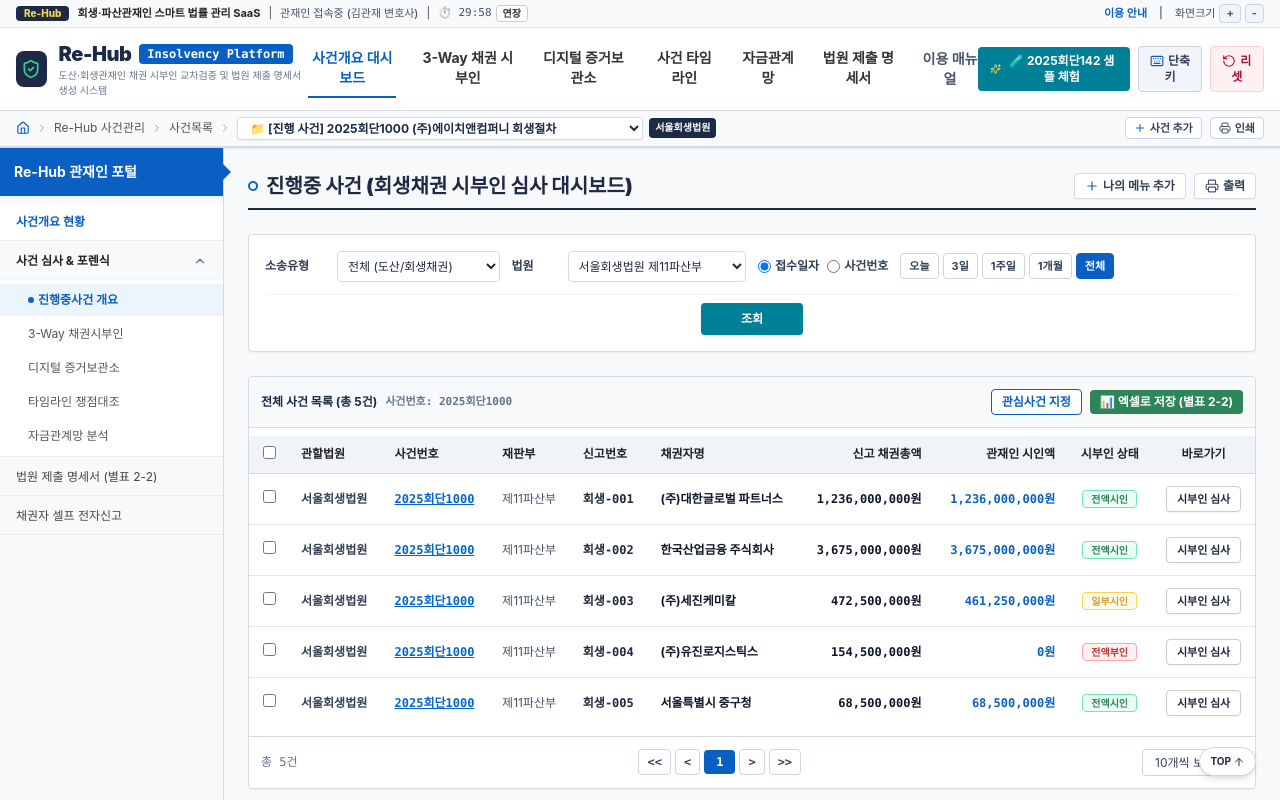
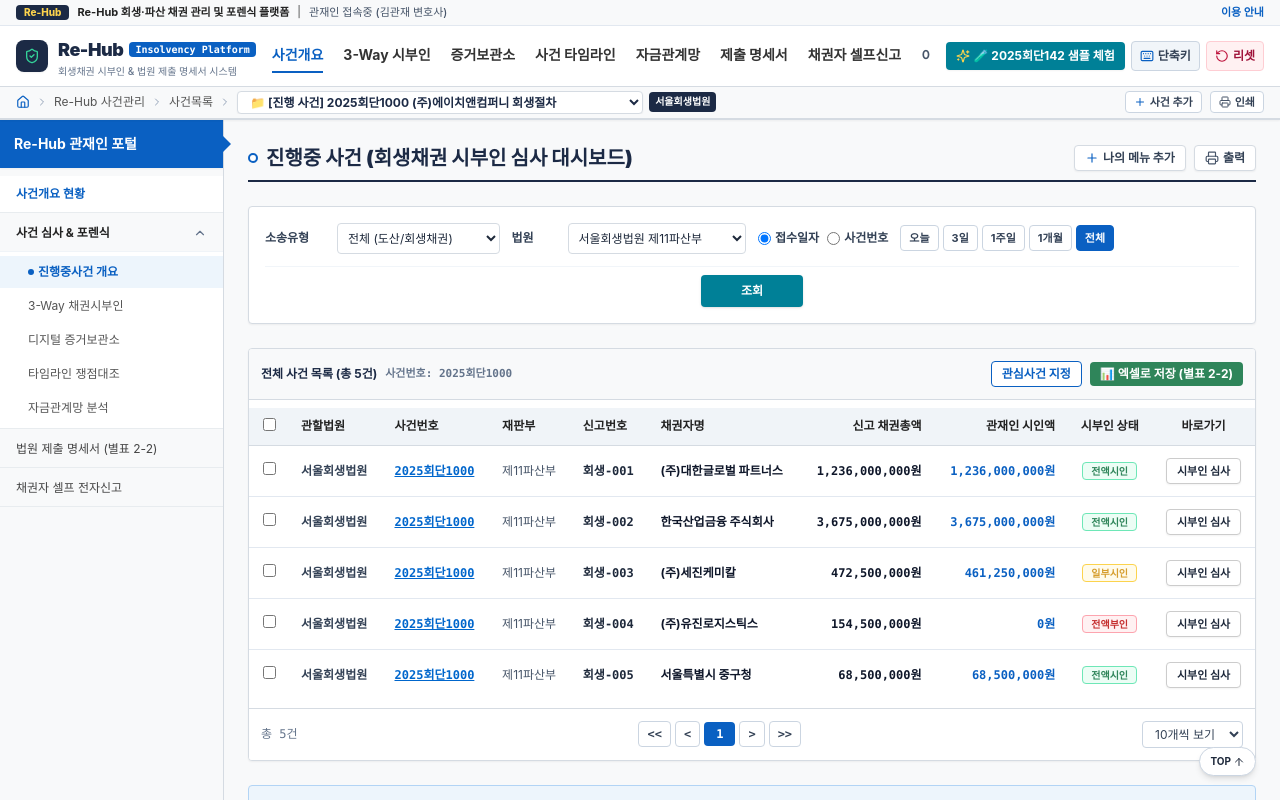
Before and after one commit to yinamsu/re-hub, a Next.js app: page / in a window 1280 px wide. Shown: the top 800 px of the page. Built offline with nearby package versions, Linux system fonts and the light colour scheme.

Commit message:
fix: resolve navigation tab text wrapping in Header component by enforcing whitespace-nowrap and concise single-line labels

```diff
--- a/components/Header.tsx
+++ b/components/Header.tsx
@@ -39,125 +39,109 @@ export const Header: React.FC<HeaderProps> = ({
   const [showShortcutModal, setShowShortcutModal] = useState(false);
   const [showResetConfirm, setShowResetConfirm] = useState(false);
   const [showManualModal, setShowManualModal] = useState(false);
-  const [timerSeconds, setTimerSeconds] = useState(1798); // 29:58
-
-  const formatTimer = (secs: number) => {
-    const m = Math.floor(secs / 60);
-    const s = secs % 60;
-    return `${m}:${s < 10 ? '0' : ''}${s}`;
-  };
 
   return (
     <header className="bg-white border-b border-[#D5DBE2] shadow-sm sticky top-0 z-40 select-none">
       {/* 1. Top Utility Bar */}
       <div className="bg-[#F8F9FA] text-[#444444] text-[11px] py-1 px-4 border-b border-[#E2E8F0]">
-        <div className="max-w-7xl mx-auto flex justify-between items-center">
+        <div className="max-w-7xl mx-auto flex justify-between items-center whitespace-nowrap">
           <div className="flex items-center space-x-2">
             <span className="bg-[#1C2A45] text-amber-300 px-2 py-0.2 rounded text-[10px] font-extrabold">Re-Hub</span>
-            <span className="font-bold text-[#222222]">회생·파산관재인 스마트 법률 관리 SaaS</span>
+            <span className="font-bold text-[#222222]">Re-Hub 회생·파산 채권 관리 및 포렌식 플랫폼</span>
             <span>|</span>
             <span className="text-slate-600 font-medium">관재인 접속중 (김관재 변호사)</span>
-            <span>|</span>
-            <div className="flex items-center space-x-1 text-slate-600 font-mono">
-              <span>⏱️ {formatTimer(timerSeconds)}</span>
-              <button
-                onClick={() => setTimerSeconds(1800)}
-                className="bg-[#FFFFFF] border border-[#CCCCCC] text-[#333333] hover:bg-slate-100 text-[10px] px-1.5 py-0.2 rounded font-bold ml-1"
-              >
-                연장
-              </button>
-            </div>
           </div>
 
           <div className="flex items-center space-x-3 text-slate-600 font-medium">
             <button onClick={() => setShowManualModal(true)} className="hover:underline text-[#0A60C2] font-bold">이용 안내</button>
-            <span>|</span>
-            <div className="flex items-center space-x-1">
-              <span>화면크기</span>
-              <button className="px-1.5 bg-slate-100 border border-slate-300 rounded font-bold hover:bg-slate-200">+</button>
-              <button className="px-1.5 bg-slate-100 border border-slate-300 rounded font-bold hover:bg-slate-200">-</button>
-            </div>
           </div>
         </div>
       </div>
 
       {/* 2. Main Branding & Re-Hub Navigation Bar */}
-      <div className="max-w-7xl mx-auto px-4 py-3 flex items-center justify-between">
+      <div className="max-w-7xl mx-auto px-4 py-2.5 flex items-center justify-between gap-4">
         {/* Re-Hub Brand Logo */}
-        <div className="flex items-center space-x-3 cursor-pointer" onClick={() => setActiveTab('overview')}>
-          <div className="w-9 h-9 bg-[#1C2A45] rounded-lg flex items-center justify-center text-white shadow-sm">
-            <ShieldCheck className="w-5 h-5 text-emerald-400" />
+        <div className="flex items-center space-x-2.5 cursor-pointer flex-shrink-0" onClick={() => setActiveTab('overview')}>
+          <div className="w-8 h-8 bg-[#1C2A45] rounded-lg flex items-center justify-center text-white shadow-sm flex-shrink-0">
+            <ShieldCheck className="w-4 h-4 text-emerald-400" />
           </div>
-          <div>
-            <div className="flex items-center space-x-2">
-              <span className="text-xl font-black text-[#1C2A45] tracking-tight">Re-Hub</span>
-              <span className="text-xs bg-[#0A60C2] text-white px-2 py-0.5 rounded font-bold font-mono">
+          <div className="whitespace-nowrap">
+            <div className="flex items-center space-x-1.5">
+              <span className="text-lg font-black text-[#1C2A45] tracking-tight">Re-Hub</span>
+              <span className="text-[10px] bg-[#0A60C2] text-white px-1.5 py-0.2 rounded font-bold font-mono">
                 Insolvency Platform
               </span>
             </div>
-            <p className="text-[10px] text-slate-500 font-medium">도산·회생관재인 채권 시부인 교차검증 및 법원 제출 명세서 생성 시스템</p>
+            <p className="text-[10px] text-slate-500 font-medium leading-none mt-0.5">회생채권 시부인 & 법원 제출 명세서 시스템</p>
           </div>
         </div>
 
-        {/* Top Main Menu Nav Tabs */}
-        <div className="hidden lg:flex items-center space-x-6 text-sm font-bold text-[#333333]">
+        {/* Top Main Menu Nav Tabs (Clean, Single Line, No Awkward Wrap) */}
+        <div className="hidden md:flex items-center space-x-4 lg:space-x-5 text-xs lg:text-sm font-bold text-[#333333] whitespace-nowrap overflow-x-auto">
           <button
             onClick={() => setActiveTab('overview')}
-            className={`py-2 transition-colors border-b-2 ${activeTab === 'overview' ? 'text-[#0A60C2] border-[#0A60C2]' : 'hover:text-[#0A60C2] border-transparent'}`}
+            className={`py-1.5 transition-colors border-b-2 whitespace-nowrap flex-shrink-0 ${activeTab === 'overview' ? 'text-[#0A60C2] border-[#0A60C2]' : 'hover:text-[#0A60C2] border-transparent'}`}
           >
-            사건개요 대시보드
+            사건개요
           </button>
 
           <button
             onClick={() => setActiveTab('dashboard')}
-            className={`py-2 transition-colors border-b-2 ${activeTab === 'dashboard' ? 'text-[#0A60C2] border-[#0A60C2]' : 'hover:text-[#0A60C2] border-transparent'}`}
+            className={`py-1.5 transition-colors border-b-2 whitespace-nowrap flex-shrink-0 ${activeTab === 'dashboard' ? 'text-[#0A60C2] border-[#0A60C2]' : 'hover:text-[#0A60C2] border-transparent'}`}
           >
-            3-Way 채권 시부인
+            3-Way 시부인
           </button>
 
           <button
             onClick={() => setActiveTab('evidence')}
-            className={`py-2 transition-colors border-b-2 ${activeTab === 'evidence' ? 'text-[#0A60C2] border-[#0A60C2]' : 'hover:text-[#0A60C2] border-transparent'}`}
+            className={`py-1.5 transition-colors border-b-2 whitespace-nowrap flex-shrink-0 ${activeTab === 'evidence' ? 'text-[#0A60C2] border-[#0A60C2]' : 'hover:text-[#0A60C2] border-transparent'}`}
           >
-            디지털 증거보관소
+            증거보관소
           </button>
 
           <button
             onClick={() => setActiveTab('timeline')}
-            className={`py-2 transition-colors border-b-2 ${activeTab === 'timeline' ? 'text-[#0A60C2] border-[#0A60C2]' : 'hover:text-[#0A60C2] border-transparent'}`}
+            className={`py-1.5 transition-colors border-b-2 whitespace-nowrap flex-shrink-0 ${activeTab === 'timeline' ? 'text-[#0A60C2] border-[#0A60C2]' : 'hover:text-[#0A60C2] border-transparent'}`}
           >
             사건 타임라인
           </button>
 
           <button
             onClick={() => setActiveTab('graph')}
-            className={`py-2 transition-colors border-b-2 ${activeTab === 'graph' ? 'text-[#0A60C2] border-[#0A60C2]' : 'hover:text-[#0A60C2] border-transparent'}`}
+            className={`py-1.5 transition-colors border-b-2 whitespace-nowrap flex-shrink-0 ${activeTab === 'graph' ? 'text-[#0A60C2] border-[#0A60C2]' : 'hover:text-[#0A60C2] border-transparent'}`}
           >
             자금관계망
           </button>
 
           <button
             onClick={() => setActiveTab('export')}
-            className={`py-2 transition-colors border-b-2 ${activeTab === 'export' ? 'text-[#0A60C2] border-[#0A60C2]' : 'hover:text-[#0A60C2] border-transparent'}`}
+            className={`py-1.5 transition-colors border-b-2 whitespace-nowrap flex-shrink-0 ${activeTab === 'export' ? 'text-[#0A60C2] border-[#0A60C2]' : 'hover:text-[#0A60C2] border-transparent'}`}
           >
-            법원 제출 명세서
+            제출 명세서
+          </button>
+
+          <button
+            onClick={() => setActiveTab('creditor-self')}
+            className={`py-1.5 transition-colors border-b-2 whitespace-nowrap flex-shrink-0 ${activeTab === 'creditor-self' ? 'text-[#0A60C2] border-[#0A60C2]' : 'hover:text-[#0A60C2] border-transparent'}`}
+          >
+            채권자 셀프신고
           </button>
 
           <button
             onClick={() => setShowManualModal(true)}
-            className="py-2 text-slate-600 hover:text-[#0A60C2]"
+            className="py-1.5 text-slate-600 hover:text-[#0A60C2] whitespace-nowrap flex-shrink-0"
           >
             이용 매뉴얼
           </button>
         </div>
 
-        {/* Action Controls & Sample Switcher */}
-        <div className="flex items-center space-x-2">
+        {/* Action Controls & Sample Switcher (Strict Single Line) */}
+        <div className="flex items-center space-x-1.5 whitespace-nowrap flex-shrink-0">
           {/* Sample Case Switcher */}
           {currentCase.isSampleCase ? (
             <button
               onClick={() => onSelectCase(AVAILABLE_CASES[0])}
-              className="text-xs bg-[#2F855A] hover:bg-emerald-800 text-white px-3 py-1.5 rounded font-bold transition-all shadow-sm flex items-center gap-1"
+              className="text-xs bg-[#2F855A] hover:bg-emerald-800 text-white px-2.5 py-1.5 rounded font-bold transition-all shadow-sm flex items-center gap-1 whitespace-nowrap flex-shrink-0"
             >
               <Check className="w-3.5 h-3.5" />
               <span>기본 사건 전환</span>
@@ -165,7 +149,7 @@ export const Header: React.FC<HeaderProps> = ({
           ) : (
             <button
               onClick={() => onSelectCase(AVAILABLE_CASES[1])}
-              className="text-xs bg-[#008097] hover:bg-[#006B7F] text-white px-3 py-1.5 rounded font-bold transition-all shadow-sm flex items-center gap-1"
+              className="text-xs bg-[#008097] hover:bg-[#006B7F] text-white px-2.5 py-1.5 rounded font-bold transition-all shadow-sm flex items-center gap-1 whitespace-nowrap flex-shrink-0"
             >
               <Sparkles className="w-3.5 h-3.5 text-amber-300" />
               <span>🧪 2025회단142 샘플 체험</span>
@@ -174,35 +158,35 @@ export const Header: React.FC<HeaderProps> = ({
 
           <button
             onClick={() => setShowShortcutModal(true)}
-            className="text-xs bg-slate-100 hover:bg-slate-200 text-slate-700 border border-slate-300 px-2.5 py-1.5 rounded font-bold transition-colors"
+            className="text-xs bg-slate-100 hover:bg-slate-200 text-slate-700 border border-slate-300 px-2 py-1.5 rounded font-bold transition-colors whitespace-nowrap flex-shrink-0 flex items-center gap-1"
           >
-            <Keyboard className="w-3.5 h-3.5 inline mr-1 text-[#0A60C2]" />
+            <Keyboard className="w-3.5 h-3.5 text-[#0A60C2]" />
             <span>단축키</span>
           </button>
 
           <button
             onClick={() => setShowResetConfirm(true)}
-            className="text-xs bg-rose-50 hover:bg-rose-100 text-rose-800 border border-rose-200 px-2.5 py-1.5 rounded font-bold transition-colors"
+            className="text-xs bg-rose-50 hover:bg-rose-100 text-rose-800 border border-rose-200 px-2 py-1.5 rounded font-bold transition-colors whitespace-nowrap flex-shrink-0 flex items-center gap-1"
           >
-            <RotateCcw className="w-3.5 h-3.5 inline mr-1 text-rose-700" />
+            <RotateCcw className="w-3.5 h-3.5 text-rose-700" />
             <span>리셋</span>
           </button>
         </div>
       </div>
 
       {/* 3. Sub Breadcrumb Bar */}
-      <div className="bg-[#F8F9FA] border-t border-b border-[#D5DBE2] py-1.5 px-4 text-xs text-[#555555]">
-        <div className="max-w-7xl mx-auto flex items-center justify-between">
-          <div className="flex items-center space-x-1.5">
-            <Home className="w-3.5 h-3.5 text-[#0A60C2]" />
-            <ChevronRight className="w-3 h-3 text-slate-400" />
-            <span>Re-Hub 사건관리</span>
-            <ChevronRight className="w-3 h-3 text-slate-400" />
-            <span>사건목록</span>
-            <ChevronRight className="w-3 h-3 text-slate-400" />
+      <div className="bg-[#F8F9FA] border-t border-b border-[#D5DBE2] py-1 px-4 text-xs text-[#555555]">
+        <div className="max-w-7xl mx-auto flex items-center justify-between whitespace-nowrap">
+          <div className="flex items-center space-x-1.5 whitespace-nowrap overflow-hidden">
+            <Home className="w-3.5 h-3.5 text-[#0A60C2] flex-shrink-0" />
+            <ChevronRight className="w-3 h-3 text-slate-400 flex-shrink-0" />
+            <span className="flex-shrink-0">Re-Hub 사건관리</span>
+            <ChevronRight className="w-3 h-3 text-slate-400 flex-shrink-0" />
+            <span className="flex-shrink-0">사건목록</span>
+            <ChevronRight className="w-3 h-3 text-slate-400 flex-shrink-0" />
 
             {/* Case Selector Dropdown */}
-            <div className="relative inline-block ml-1">
+            <div className="relative inline-block ml-1 flex-shrink-0">
               <select
                 value={currentCase.caseNumber}
                 onChange={(e) => {
@@ -220,16 +204,16 @@ export const Header: React.FC<HeaderProps> = ({
               </select>
             </div>
 
-            <span className="bg-[#1C2A45] text-white text-[10px] px-1.5 py-0.5 rounded font-mono font-bold ml-1">
+            <span className="bg-[#1C2A45] text-white text-[10px] px-1.5 py-0.5 rounded font-mono font-bold ml-1 flex-shrink-0">
               {currentCase.courtName}
             </span>
           </div>
 
-          <div className="flex items-center space-x-2 text-[11px]">
-            <button className="bg-white border border-slate-300 hover:bg-slate-50 px-2 py-0.5 rounded text-slate-700 font-bold flex items-center gap-1">
+          <div className="flex items-center space-x-2 text-[11px] whitespace-nowrap flex-shrink-0">
+            <button className="bg-white border border-slate-300 hover:bg-slate-50 px-2 py-0.5 rounded text-slate-700 font-bold flex items-center gap-1 whitespace-nowrap">
               <Plus className="w-3 h-3 text-[#0A60C2]" /> 사건 추가
             </button>
-            <button className="bg-white border border-slate-300 hover:bg-slate-50 px-2 py-0.5 rounded text-slate-700 font-bold flex items-center gap-1">
+            <button className="bg-white border border-slate-300 hover:bg-slate-50 px-2 py-0.5 rounded text-slate-700 font-bold flex items-center gap-1 whitespace-nowrap">
               <Printer className="w-3 h-3 text-slate-600" /> 인쇄
             </button>
           </div>
@@ -249,7 +233,7 @@ export const Header: React.FC<HeaderProps> = ({
             <div className="flex justify-between items-center pb-4 border-b border-slate-200">
               <div className="flex items-center space-x-2 text-[#1C2A45]">
                 <Keyboard className="w-5 h-5" />
-                <h3 className="text-base font-bold">Step 2 키보드 단축키 지킴이</h3>
+                <h3 className="text-base font-bold">키보드 단축키 안내</h3>
               </div>
               <button onClick={() => setShowShortcutModal(false)} className="text-slate-400 hover:text-slate-700">
                 <X className="w-5 h-5" />
```
